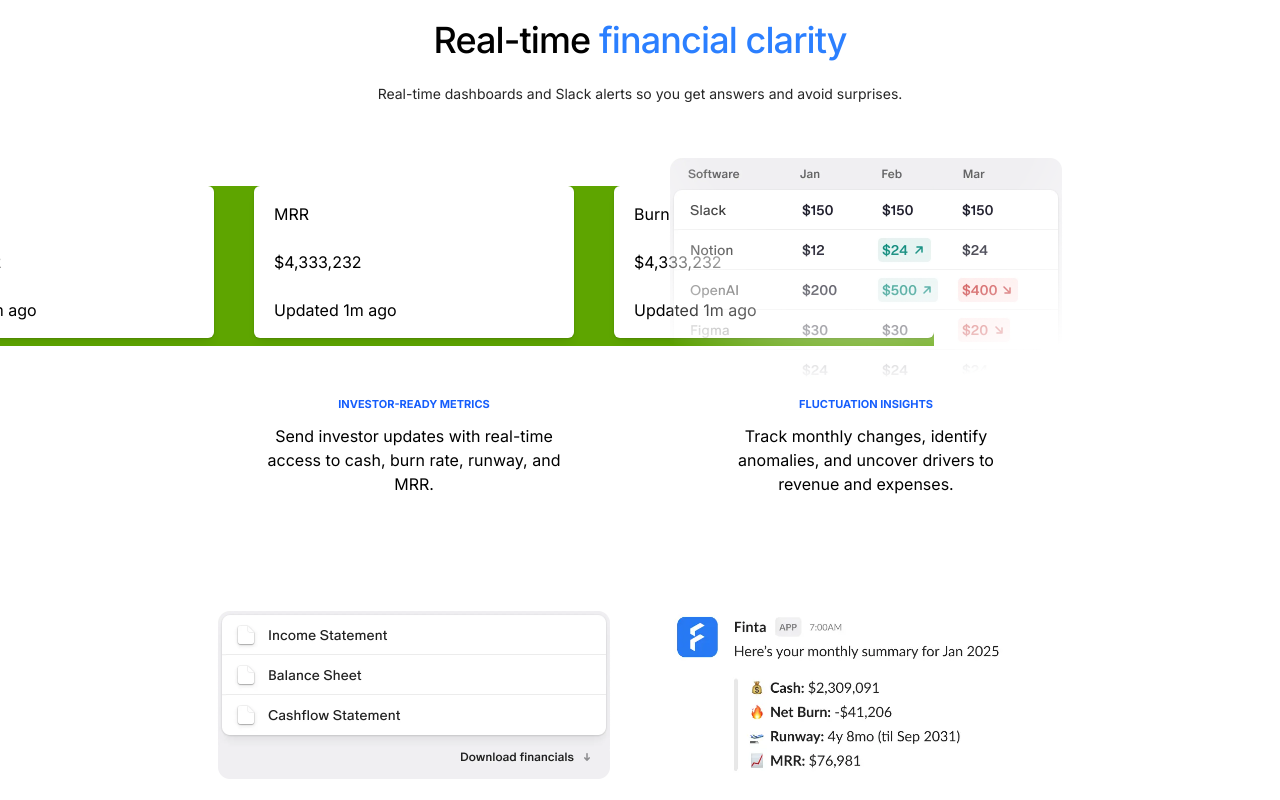
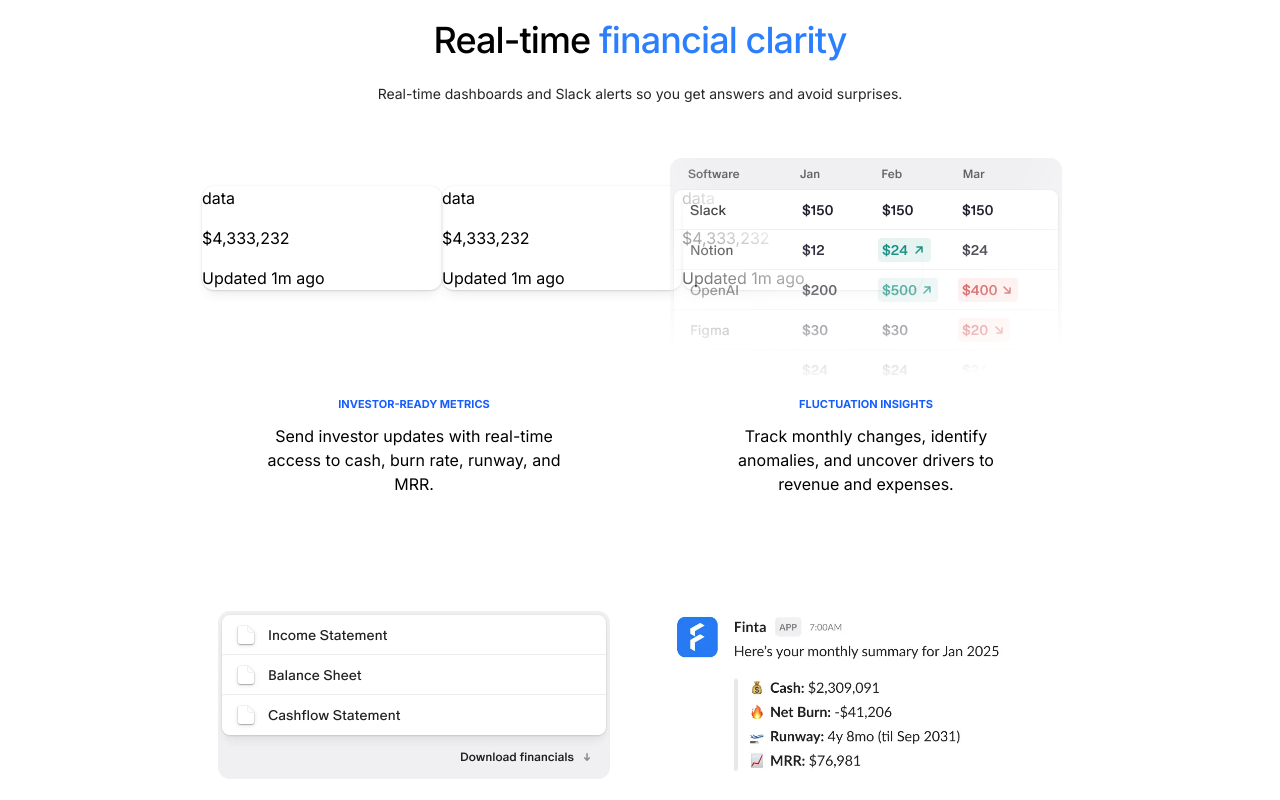
Before and after one commit to Evolver-3/newfintaupload, a React (Vite) app: page / in a window 1280 px wide. Shown: the part 4700-5500 px from the top of the page. Built offline with nearby package versions, Linux system fonts and the light colour scheme; some icons are missing.

Commit message:
added new card

```diff
--- a/src/finta/FinancePage/CardFin1.jsx
+++ b/src/finta/FinancePage/CardFin1.jsx
@@ -1,38 +1,67 @@
 import React from 'react'
-import ButtonClickAnimation from '../ButtonClickAnimation'
-
-const data=[
-  {id:1,text:"Cash",amount:"$4,333,232",spanElement:"Updated 1m ago"},
-  {id:2,text:"MRR",amount:"$4,333,232",spanElement:"Updated 1m ago"},
-  {id:3,text:"Burn",amount:"$4,333,232",spanElement:"Updated 1m ago"}]
+import NormalCardContain from '../NormalCardContain'
+import {motion} from 'motion/react'
 
 const CardFin1 = () => {
+
+const MotionCard=motion(SmallCard)
   return (
-    <ButtonClickAnimation heading={"INVESTOR-READY METRICS"} text={"Send investor updates with real-time access to cash, burn rate, runway, and MRR."} logo={""}>
+ <NormalCardContain heading={"INVESTOR-READY METRICS"} text={"Send investor updates with real-time access to cash, burn rate, runway, and MRR."} logo={""}>
 
-      <div className='bg-lime-600 w-full h-40 overflow-hidden '>
-      <div className=' w-[200%] gap-10 flex'>
+      <div className='relative w-full h-40 '>
+      <div className=' relative flex items-center'>
+
+          <MotionCard
+          initial={{x:-200,opacity:0.5}}
+          animate={{x:100,opacity:1}}
+          transition={{duration:3}}
 
 
-          {data.map((item,index)=>(
-          <div className='shadow-finta  bg-white rounded-md w-80 shrink-0 ' key={item.id}>
-            <div className='flex flex-col gap-6 my-4 ml-5'>
-              <h3>{item.text}</h3>
+          text={"data"} amount={"$4,333,232"} time={"Updated 1m ago"}>
 
-              <h2>{item.amount}</h2>
+          </MotionCard>
 
-              <div>{item.spanElement}</div>
+          <MotionCard
+          initial={{x:200,opacity:0.5}}
 
-            </div>
-          </div>
 
-        ))}
+          text={"data"} amount={"$4,333,232"} time={"Updated 1m ago"}>
+
+          </MotionCard>
+
+          <MotionCard
+          initial={{x:100,opacity:1}}
+
+
+          text={"data"} amount={"$4,333,232"} time={"Updated 1m ago"}>
+
+          </MotionCard>
+
+
 
 
       </div>
       </div>
-    </ButtonClickAnimation>
+   </NormalCardContain>
   )
 }
 
 export default CardFin1
+
+
+const SmallCard=({text,amount,time})=>{
+
+  return(
+    <div
+          className= 'rounded-md w-60 shrink-0'>
+            <div className='flex flex-col gap-4 shadow-finta rounded-xl'>
+              <h3>{text}</h3>
+
+              <h2>{amount}</h2>
+
+              <div>{time}</div>
+
+            </div>
+          </div>
+  )
+}
```
